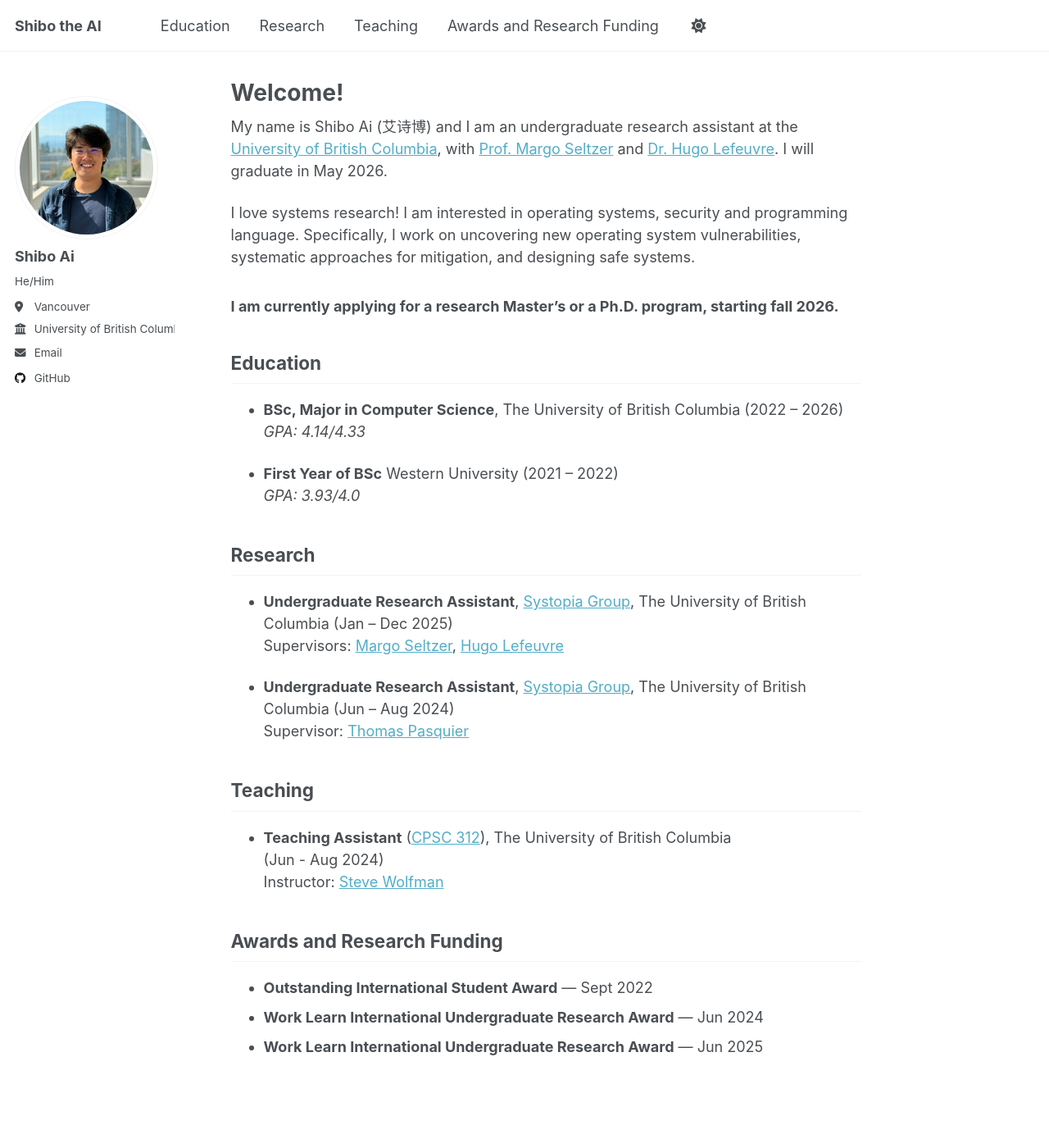
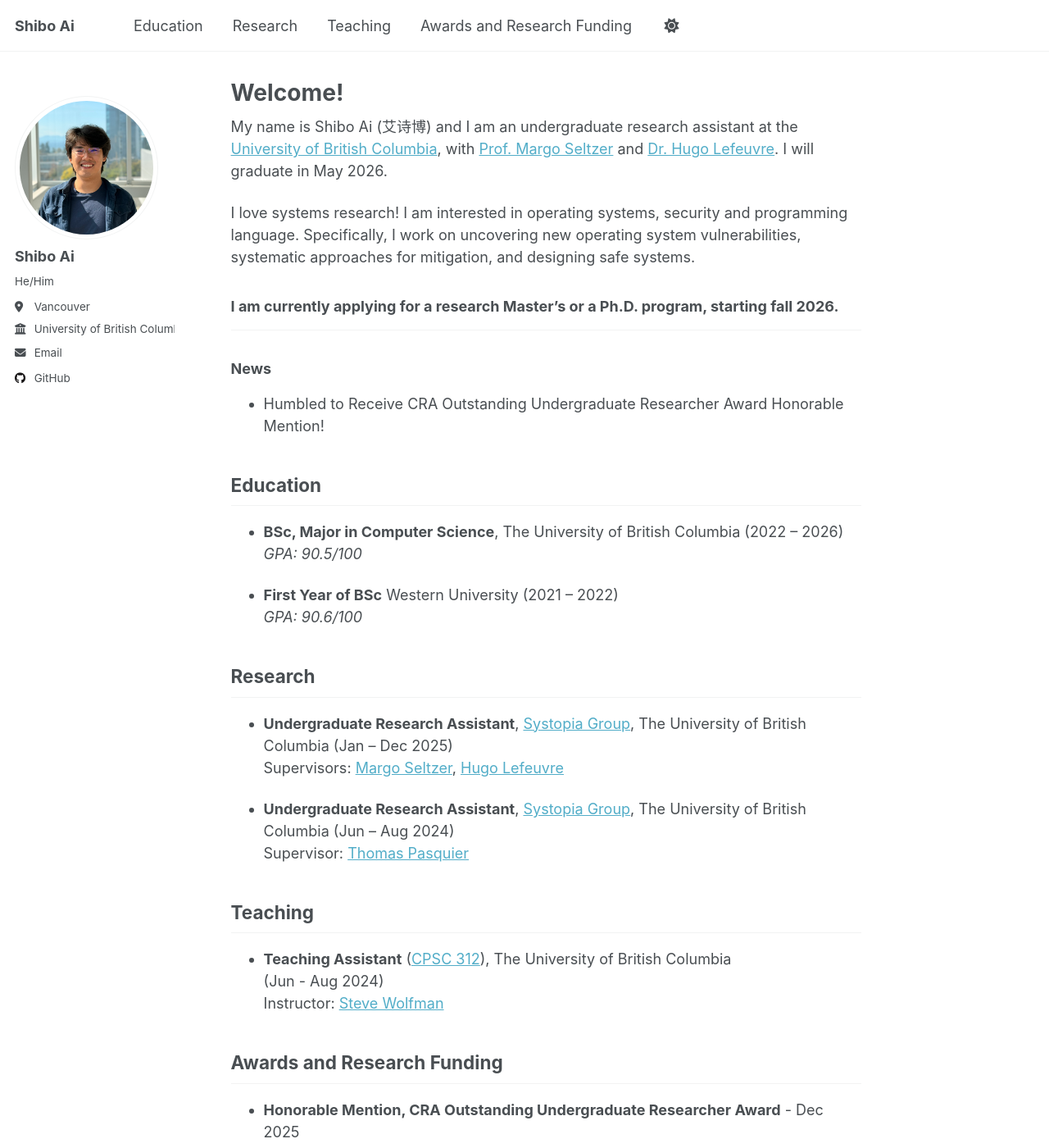
Before and after one commit to AiShibo/aishibo.github.io, a Jekyll site: the page built from _pages/about.md, in a window 1280 px wide and 1400 px high. Shown: the whole window at 82% size. Built offline with Jekyll 4.4.1, drawn with Linux system fonts in a browser that asks for light colours; a script that is not in the unit is left out.

Commit message:
Added CRA award, update GPA, stop calling myself the "AI"

```diff
--- a/_config.yml
+++ b/_config.yml
@@ -9,7 +9,7 @@
 # Basic Site Settings
 locale                   : "en-US"
 site_theme               : "default" # Currently available options are "default", "air"
-title                    : "Shibo the AI"
+title                    : "Shibo Ai"
 title_separator          : "-"
 name                     : &name "Shibo Ai"
 description              : &description "Shibo's website"   # Update this with a general description of your site, this is the default if not overridden by a page
--- a/_pages/about.md
+++ b/_pages/about.md
@@ -16,14 +16,19 @@ operating system vulnerabilities, systematic approaches for mitigation, and desi
 
 ### I am currently applying for a research Master's or a Ph.D. program, starting fall 2026.
 
+---
+
+### News
+- Humbled to Receive CRA Outstanding Undergraduate Researcher Award Honorable Mention!
+
 
 ## Education
 
 - **BSc, Major in Computer Science**, The University of British Columbia (2022 – 2026)
-  *GPA: 4.14/4.33*
+  *GPA: 90.5/100*
 
 - **First Year of BSc** Western University (2021 – 2022)
-  *GPA: 3.93/4.0*
+  *GPA: 90.6/100*
 
 
 ## Research
@@ -43,6 +48,7 @@ operating system vulnerabilities, systematic approaches for mitigation, and desi
 
 ## Awards and Research Funding
 
+- **Honorable Mention, CRA Outstanding Undergraduate Researcher Award** - Dec 2025
 - **Outstanding International Student Award** — Sept 2022
 - **Work Learn International Undergraduate Research Award** — Jun 2024
 - **Work Learn International Undergraduate Research Award** — Jun 2025
```
